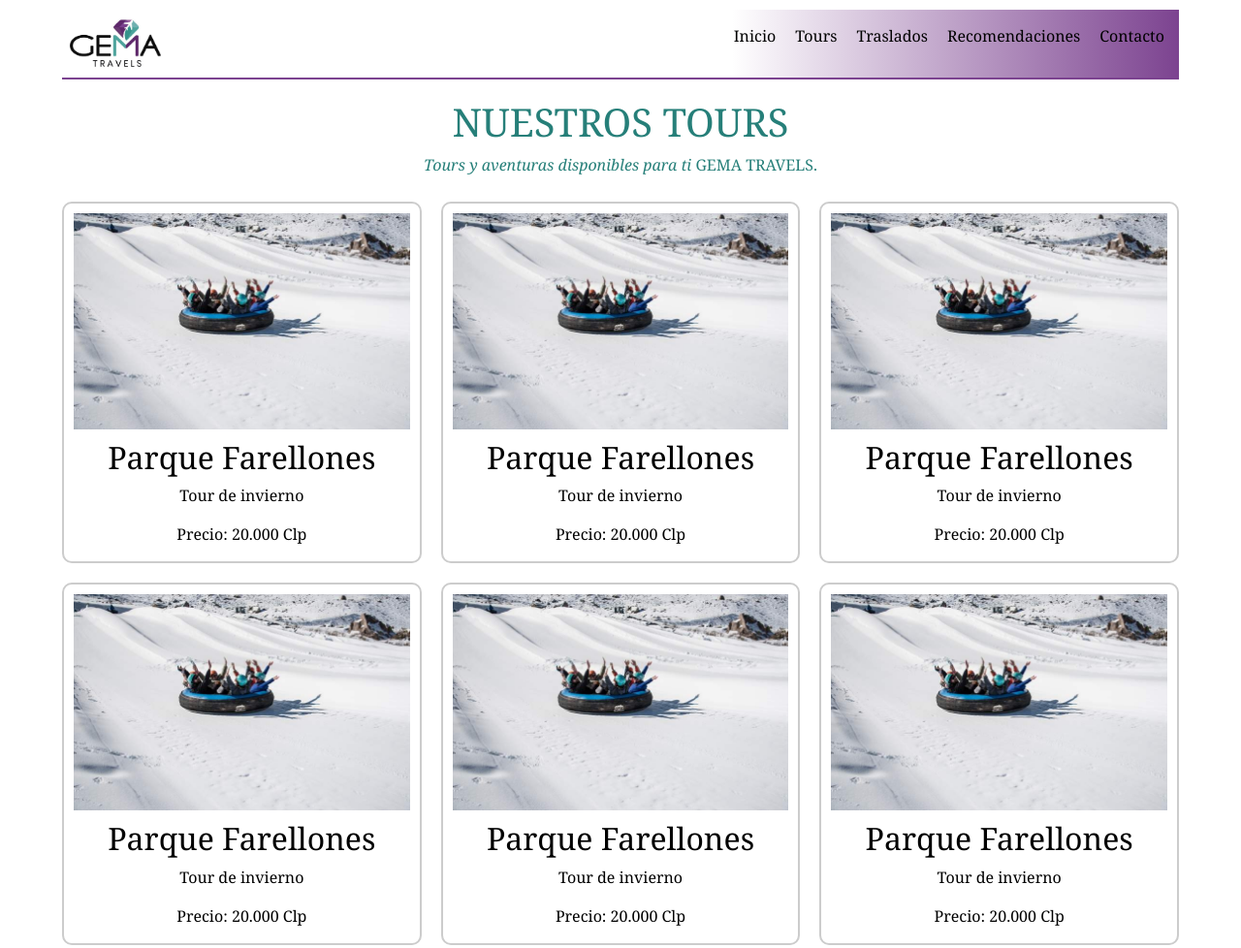
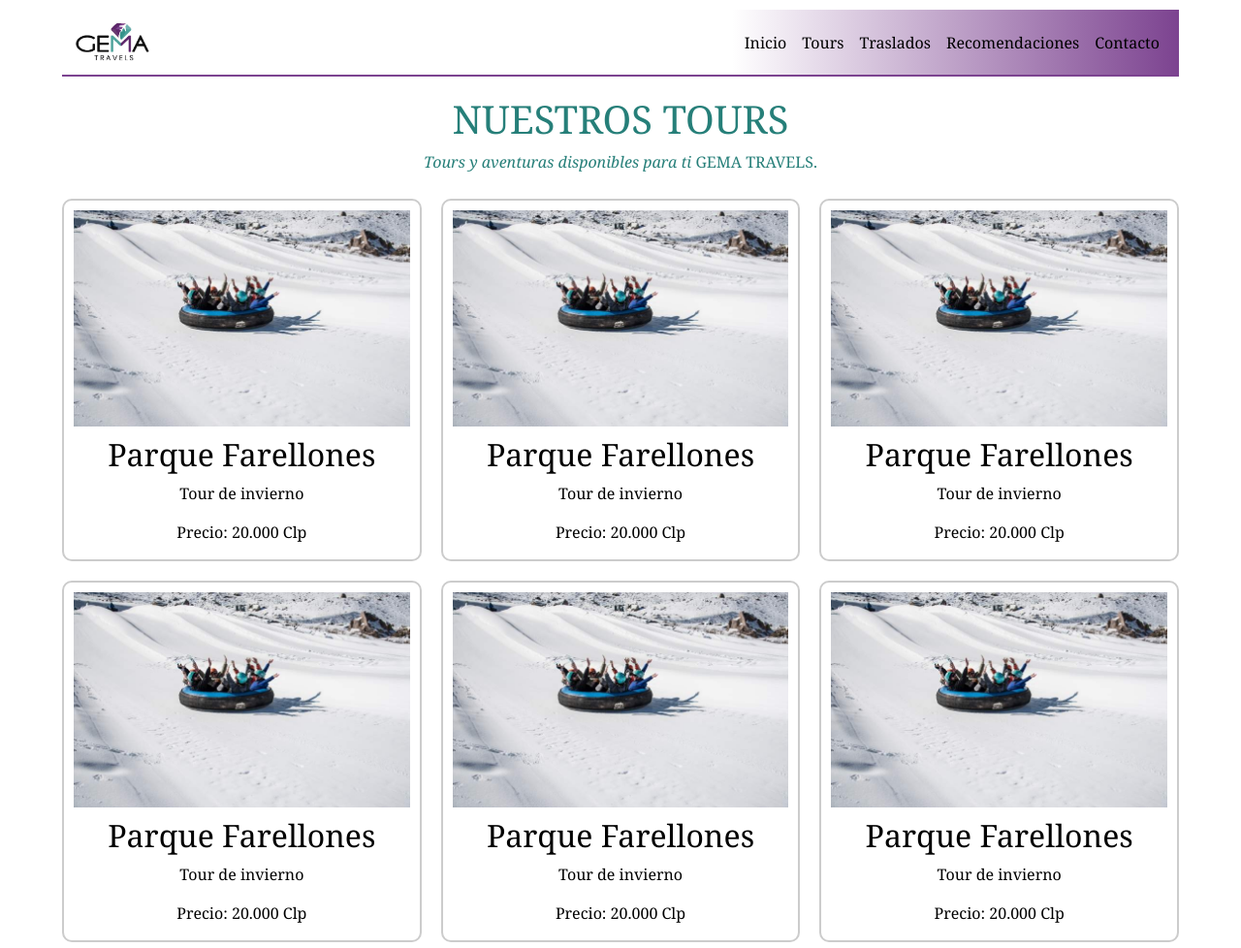
Before and after one commit to miguelrod2203/gema-travels, a plain HTML site: page html/tours.html in a window 1280 px wide. Shown: the top 978 px of the page at 97% size. Drawn offline with nearby package versions, Linux system fonts and the light colour scheme.

Commit message:
modificando el header con bootstrap

```diff
--- a/css/estilos.css
+++ b/css/estilos.css
@@ -3,11 +3,13 @@
     margin: 0px;
     box-sizing: border-box;
 }
+
 body {
     background-color: #ffffff;
     color: #000000;
     font-family: Cambria, Cochin, Georgia, Times, 'Times New Roman', serif;
 }
+
 .contenedor {
     width: 90%;
     max-width: 1200px;
@@ -25,41 +27,29 @@ body {
 
 }
 
+main {
+    min-height: 80vh;
+}
 
-/* header aqui trabaje el logo y el menu*/
+/* header aqui trabaje el logo y el menu aplicamos bootstrap*/
 
 .contenedor .header {
     grid-area: header;
     background-image: linear-gradient(to right, white 60%, #7c4390);
-    border-bottom:2px solid #7c4390;
-    width: 100%;
-    padding: 5px;
-    display: flex;
-    flex-flow: row wrap;
-    justify-content: space-between;
-    align-items: center;
+    border-bottom:1px solid #7c4390;
 }
-.contenedor .header .logo img{
-    width: 100px;
+.contenedor .header .navbar-brand img{
+    width: 80px;
     border-radius: 20px;
 }
-.contenedor .header .menu ul {
-    display: flex;
-    list-style: none;
-}
-.contenedor .header .menu li {
-    padding: 10px;
-}
 .contenedor .header a {
-    text-decoration: none;
     color: #000000;
 }
 .contenedor .header a:hover {
     color: #298983;
+    text-shadow: 1px 1px 1px #176d67;
 }
-main {
-    min-height: 80vh;
-}
+
 /* aqui trabaje el contenido de pag de inicio */
 
 .contenedor .contenido {
@@ -283,15 +273,9 @@ main {
 }
 
 /* aqui trabaje pantalla version movil*/
-
+/* al 27/08/22 actualizada*/
 @media screen and (max-width: 576px) {
 
-    .contenedor .header {
-
-        display: flex;
-        flex-direction: column;
-
-    }
     .contenidoTraslados .transporte {
         width: 100%;
     }
--- a/html/tours.html
+++ b/html/tours.html
@@ -13,20 +13,27 @@
         <div class="contenedor">
 
             <header class="header">
-                <div class="logo">
-                    <a href="../index.html">
-                        <img src="../imagenes/logo.jpg" alt="logo" title="gema travels">
-                    </a>
-                </div>
-                <nav class="menu">
-                    <ul>
-                        <li><a href="../index.html">Inicio</a></li>
-                        <li><a href="../html/tours.html">Tours</a> </li>
-                        <li><a href="../html/traslasdos.html">Traslados</a></li>
-                        <li><a href="../html/recomendaciones.html">Recomendaciones</a></li>
-                        <li><a href="../html/contacto.html">Contacto</a></li>
-                    </ul>
-                </nav>
+                <nav class="header navbar navbar-expand-md navbar-dark bg-dark">
+                    <div class="container-fluid">
+                        <a class="navbar-brand" href="../index.html">
+                            <img src="../imagenes/logo.jpg" alt="logo" title="gema travels">
+                        </a>
+                        <button class="navbar-toggler" type="button" data-bs-toggle="collapse" data-bs-target="#navbarNavAltMarkup" aria-controls="navbarNavAltMarkup" aria-expanded="false" aria-label="Toggle navigation">
+                            <svg xmlns="http://www.w3.org/2000/svg" width="25" height="25" fill="currentColor" class="bi bi-three-dots-vertical" viewBox="0 0 16 16">
+                                <path d="M9.5 13a1.5 1.5 0 1 1-3 0 1.5 1.5 0 0 1 3 0zm0-5a1.5 1.5 0 1 1-3 0 1.5 1.5 0 0 1 3 0zm0-5a1.5 1.5 0 1 1-3 0 1.5 1.5 0 0 1 3 0z"/>
+                            </svg>
+                        </button>
+                        <div class="collapse navbar-collapse nav justify-content-end" id="navbarNavAltMarkup">
+                            <div class="navbar-nav">
+                                <a class="nav-link" href="../index.html">Inicio</a>
+                                <a class="nav-link" href="../html/tours.html">Tours</a>
+                                <a class="nav-link" href="../html/traslasdos.html">Traslados</a>
+                                <a class="nav-link" href="../html/recomendaciones.html">Recomendaciones</a>
+                                <a class="nav-link" href="../html/contacto.html">Contacto</a>
+                            </div>
+                        </div>
+                    </div>
+                  </nav>
             </header>
 
             <main class="contenido">
```
Also changed, not shown: html/contacto.html (+21 -14 lines), html/recomendaciones.html (+21 -14 lines), html/traslasdos.html (+21 -14 lines), index.html (+21 -14 lines).
